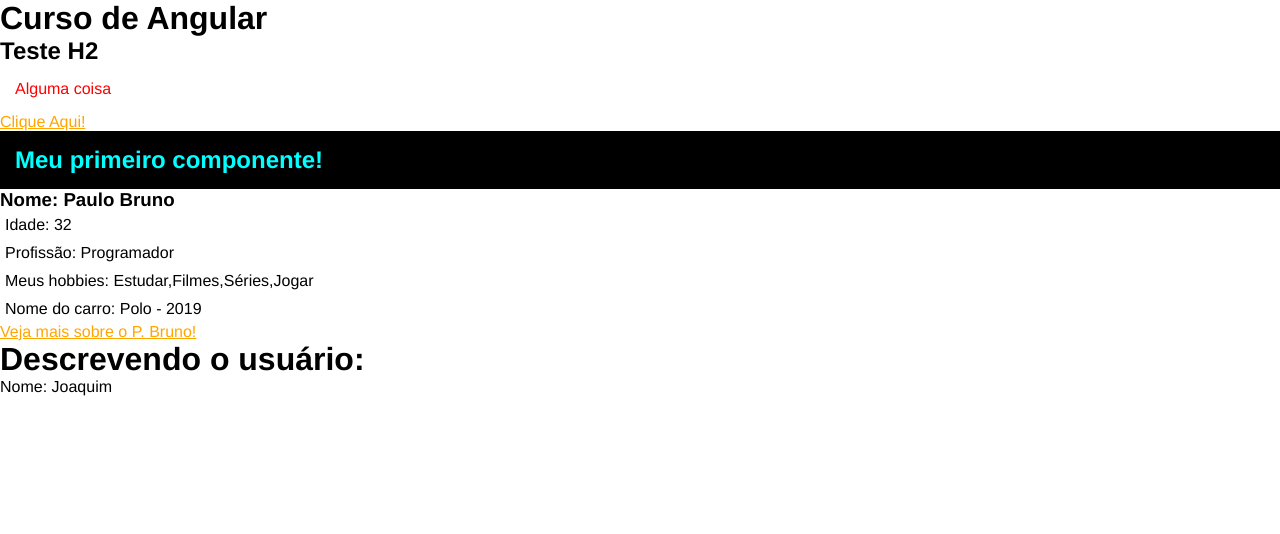
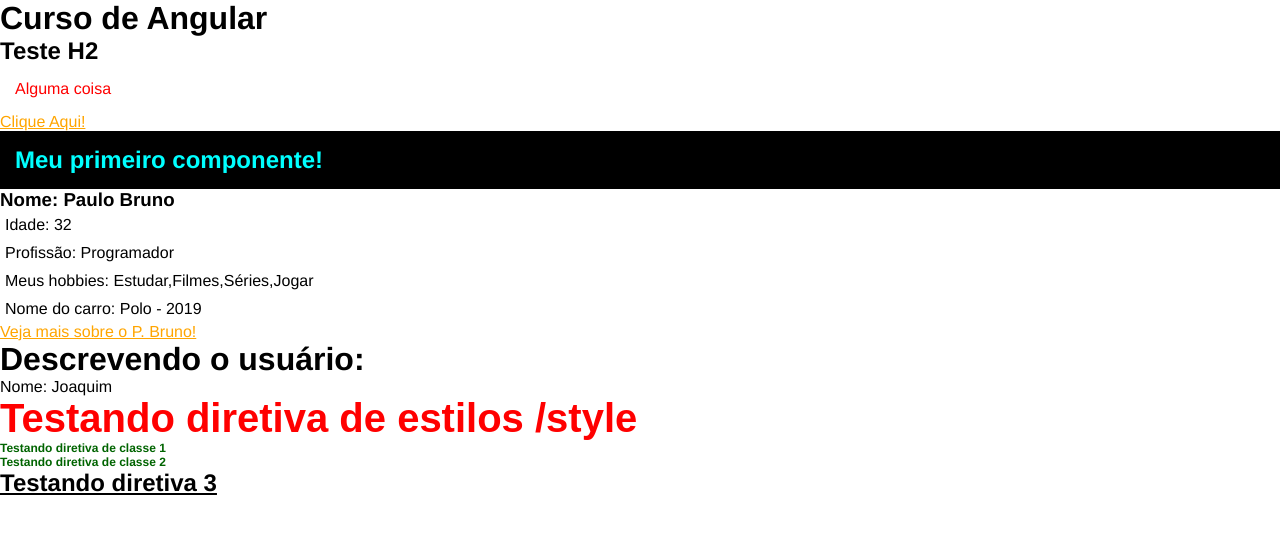
Before and after one commit to PBPaschoal/Angular, an Angular app in the folder Primeiro Projeto/curso-angular/: page / in a window 1280 px wide. Shown: the top 534 px of the page. Built offline with nearby package versions, Linux system fonts and the light colour scheme.

Commit message:
Diretivas do Angular

```diff
--- a/Primeiro Projeto/curso-angular/src/app/app.component.html
+++ b/Primeiro Projeto/curso-angular/src/app/app.component.html
@@ -6,3 +6,4 @@
 </div>
 <app-first-component></app-first-component>
 <app-parent-data [name]="userName"></app-parent-data>
+<app-directives></app-directives>
--- a/Primeiro Projeto/curso-angular/src/app/app.module.ts
+++ b/Primeiro Projeto/curso-angular/src/app/app.module.ts
@@ -5,12 +5,14 @@
 import { AppComponent } from './app.component';
 import { FirstComponentComponent } from './components/first-component/first-component.component';
 import { ParentDataComponent } from './components/parent-data/parent-data.component';
+import { DirectivesComponent } from './components/directives/directives.component';
 
 @NgModule({
   declarations: [
     AppComponent,
     FirstComponentComponent,
-    ParentDataComponent
+    ParentDataComponent,
+    DirectivesComponent
   ],
   imports: [
     BrowserModule,
--- /dev/null
+++ b/Primeiro Projeto/curso-angular/src/app/components/directives/directives.component.css
@@ -0,0 +1,11 @@
+.small-title {
+	font-size: 12px
+}
+
+.green-title {
+	color: darkgreen;
+}
+
+.underline-title {
+	text-decoration: underline;
+}
--- /dev/null
+++ b/Primeiro Projeto/curso-angular/src/app/components/directives/directives.component.html
@@ -0,0 +1,4 @@
+<h2 [ngStyle]="{ 'font-size': size + 'px', 'font-family': font, color: color }">Testando diretiva de estilos /style</h2>
+<h2 [ngClass]="classes">Testando diretiva de classe 1</h2>
+<h2 [ngClass]="classes">Testando diretiva de classe 2</h2>
+<h2 [ngClass]="underline">Testando diretiva 3</h2>
--- /dev/null
+++ b/Primeiro Projeto/curso-angular/src/app/components/directives/directives.component.ts
@@ -0,0 +1,16 @@
+import { Component } from '@angular/core';
+
+@Component({
+  selector: 'app-directives',
+  templateUrl: './directives.component.html',
+  styleUrl: './directives.component.css'
+})
+export class DirectivesComponent {
+  size = 40;
+  font = 'Arial';
+  color = 'red';
+
+  classes = ['green-title', 'small-title'];
+
+  underline = 'underline-title';
+}
```
Also changed, not shown: 1 other file (tests, documents, lock files or other folders).
